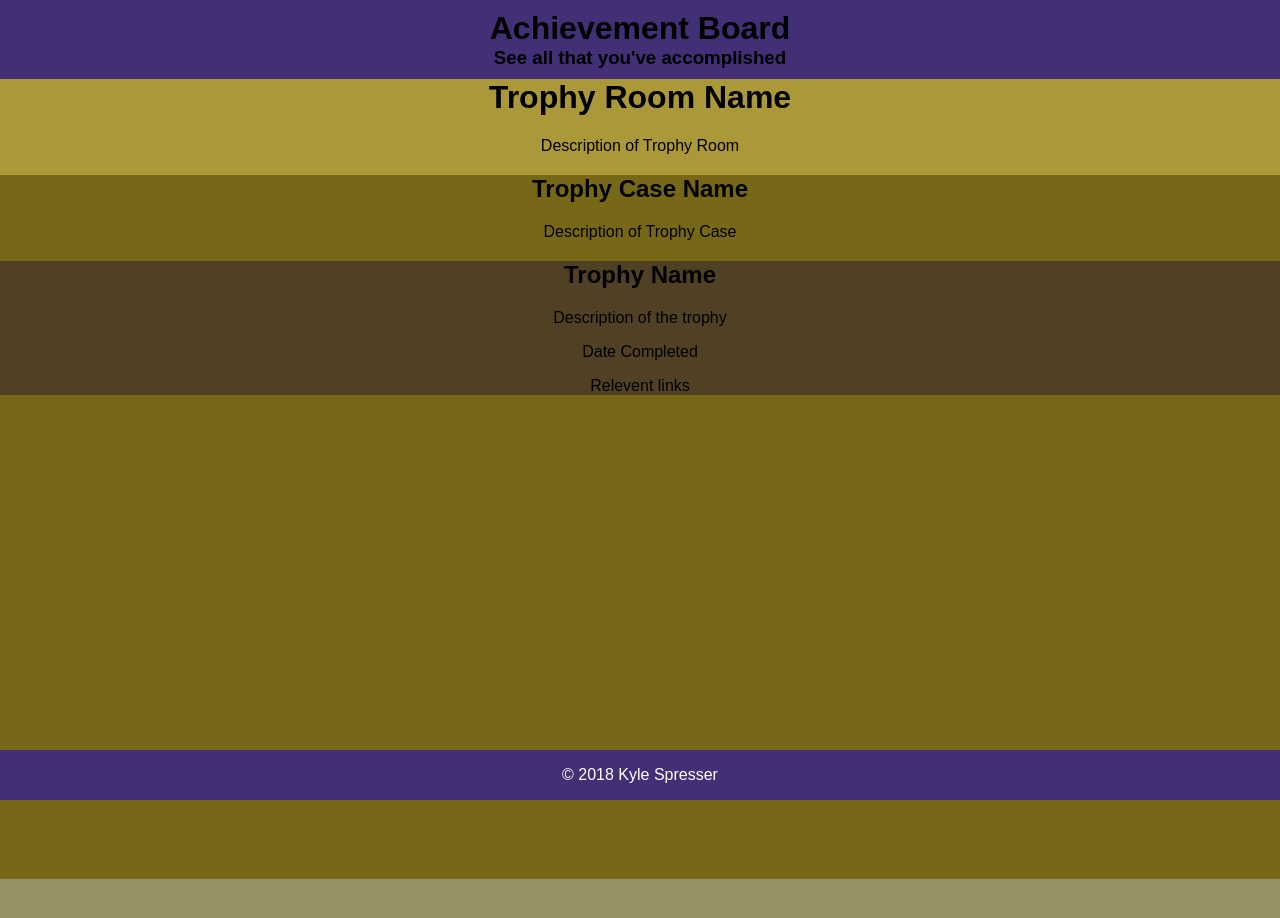
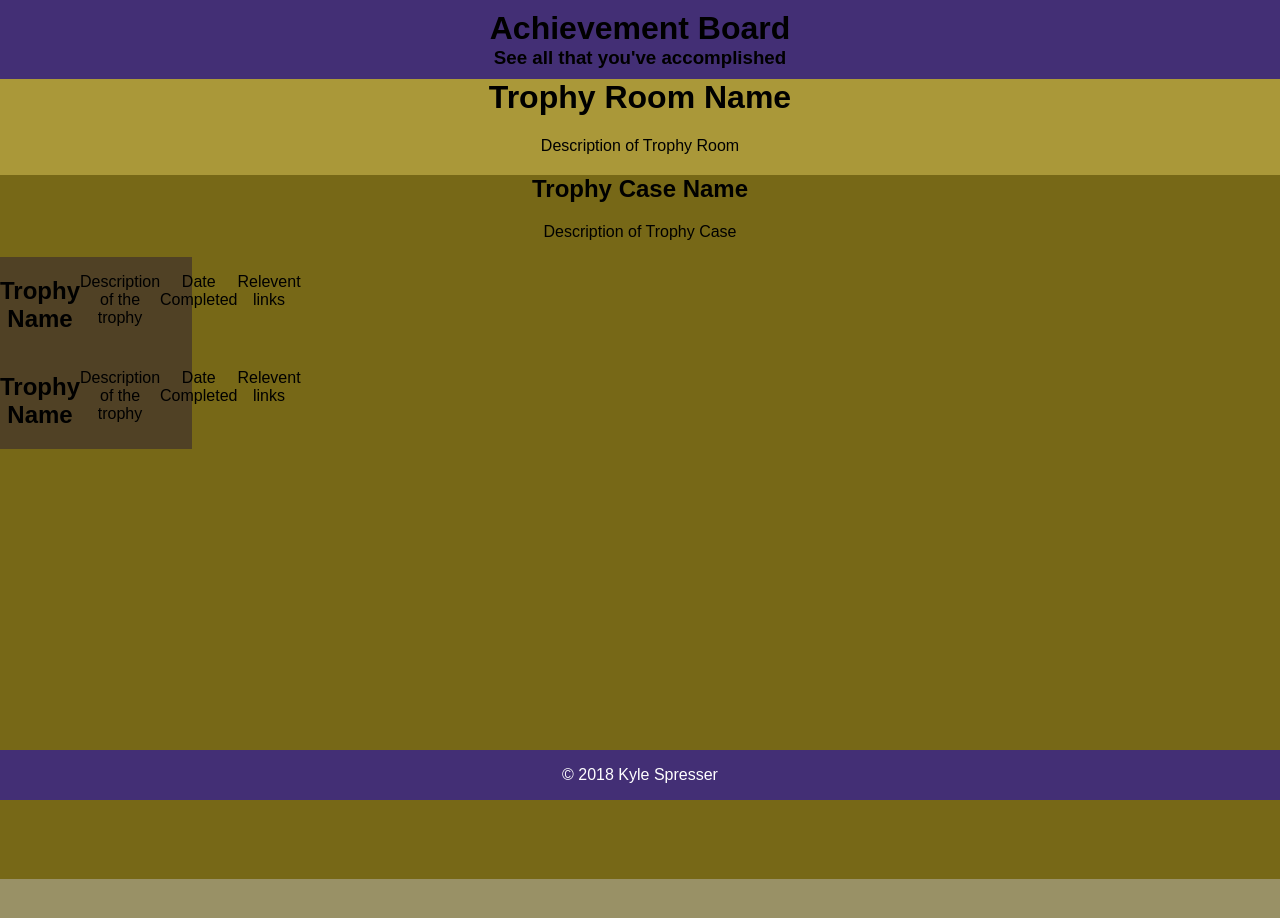
Before and after one commit to keyspress/achievement-app, a React (Create React App) app: page / in a window 1280 px wide. Shown: the top 918 px of the page. Built offline with nearby package versions, Linux system fonts and the light colour scheme.

Commit message:
working with trophy sizing

```diff
--- a/src/components/TrophyCase.js
+++ b/src/components/TrophyCase.js
@@ -7,5 +7,6 @@ export const TrophyCase = () => (
     <h2>Trophy Case Name</h2>
     <p>Description of Trophy Case</p>
     <Trophy />
+    <Trophy />
   </div>
 );
--- a/src/components/trophy.css
+++ b/src/components/trophy.css
@@ -1,3 +1,5 @@
 .trophy-container {
   background-color: rgba( 21,  6, 58, 0.4);
+  display: flex;
+  max-width: 15%;
 }
--- a/src/components/trophyCase.css
+++ b/src/components/trophyCase.css
@@ -1,4 +1,4 @@
 .trophy-case-container {
   height: 100%;
-  background-color: rgba( 85, 72, 0, 0.6)
+  background-color: rgba( 85, 72, 0, 0.6);
 }
```
